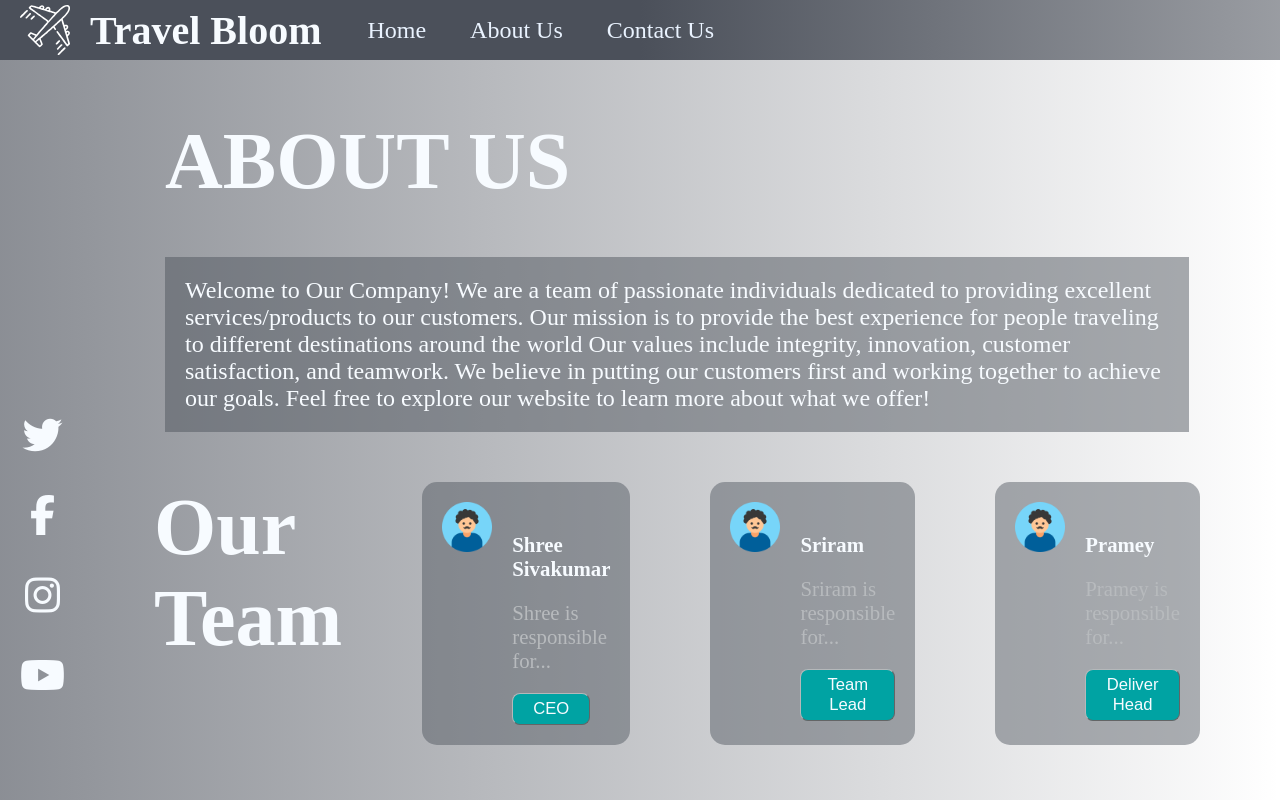
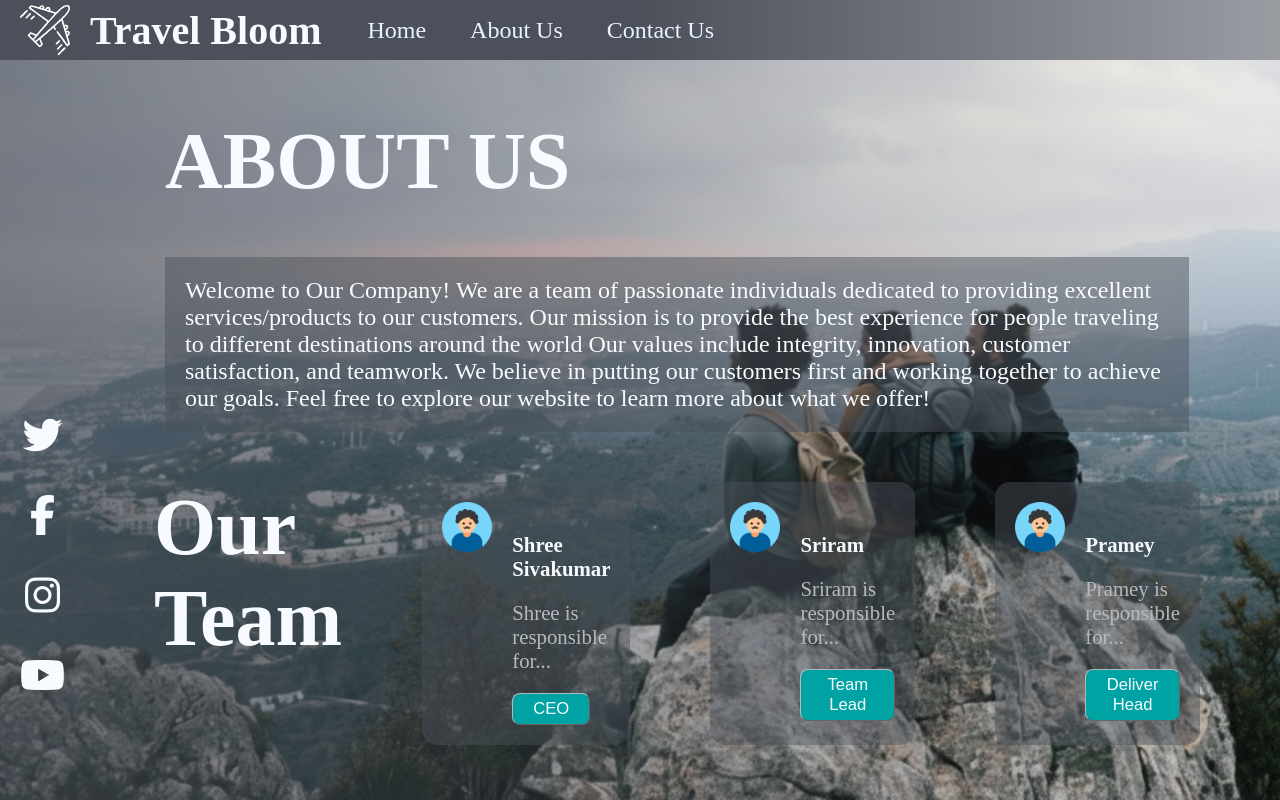
Before and after one commit to ShreeSivakumar/travelRecommendation, a plain HTML site: page about_us.html in a window 1280 px wide. Drawn offline with Linux system fonts and the light colour scheme; the site is published under a folder, as on GitHub Pages, so addresses that start at the root find nothing.

Commit message:
Update about_us.css

```diff
--- a/about_us.css
+++ b/about_us.css
@@ -100,7 +100,7 @@ body {
     height: calc(100vh - 60px);
     background:
         linear-gradient(to right, #4b505aa4, rgba(0, 163, 163, 0)),
-        url("/images/heroBG.png");
+        url("images/heroBG.png");
     background-repeat: no-repeat;
     background-position: center;
     background-size: cover;
```
